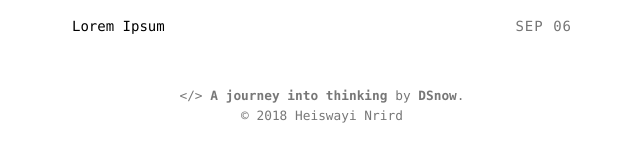
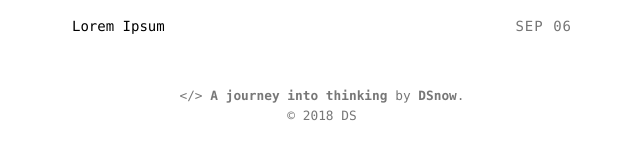
Before and after one commit to firmai/snowde.github.io, a Jekyll site: the page built from index.html, in a window 1280 px wide. Shown: the part 494-656 px from the top of the page, without its empty margins (318-958 px from the left). Built offline with Jekyll 4.4.1, drawn with Linux system fonts in a browser that asks for light colours; part of the change alters nothing that is shown.

Commit message:
Updated '_config.yml' via CloudCannon

```diff
--- a/_config.yml
+++ b/_config.yml
@@ -1,24 +1,27 @@
 # Site Info
-title:              "The Plain"
-description:        "The Plain is a minimalist Jekyll theme, that's it. Can't say anymore..."
+title:              "Ten Second Thought"
+description:        "Tinking..."
 
 # Google APIs
 google_verify:      epFgX0s_0RM3CdjwFcsewfXzPov2g8s9ZBOLyaIUH-o # Your Google Verification - set to 'false' to disable
 google_analytics:   UA-XXXXXXX-X # Your Google Analytics code - set to 'false' to disable
 
 # Author Info
-author_name:        "Heiswayi Nrird"
-author_email:       hnrird@gmail.com
-author_gravatar:    2b38b1b0e7e08b69379bd61582adf0c8 # Gravatar md5 hash (of email) here for logo - set to 'false' to disable
+author_name:        "DS" # Your name here
+author_email:       10st@live.com # Your email here
+author_gravatar:    b2b429dd81d366b42a74a36f8e237286 # Your Gravatar md5 hash here for logo
+
 twitter_username:   HeiswayiNrird # set to 'false' to disable
 github_username:    heiswayi # set to 'false' to disable
 
+
 # Site Settings
-url:                https://heiswayi.nrird.com # main url
-baseurl:            /the-plain # for gh-pages
-permalink:          /notes/:title # Post permalink
-timezone:           Asia/Kuala_Lumpur # https://en.wikipedia.org/wiki/List_of_tz_database_time_zones
-mathjax:            true  # enables support for mathjax - set to 'false' to disable
+url:                https://tensecondthought.com # main url can chnge nce other one activates
+baseurl:            / # for gh-pages
+permalink:          /posts/:title # Post permalink
+timezone:           Pacific/Auckland # https://en.wikipedia.org/wiki/List_of_tz_database_time_zones
+mathjax:            true  # enables support for mathjax - set to false to disable
+
 
 # Site Build
 highlighter:        rouge
```
